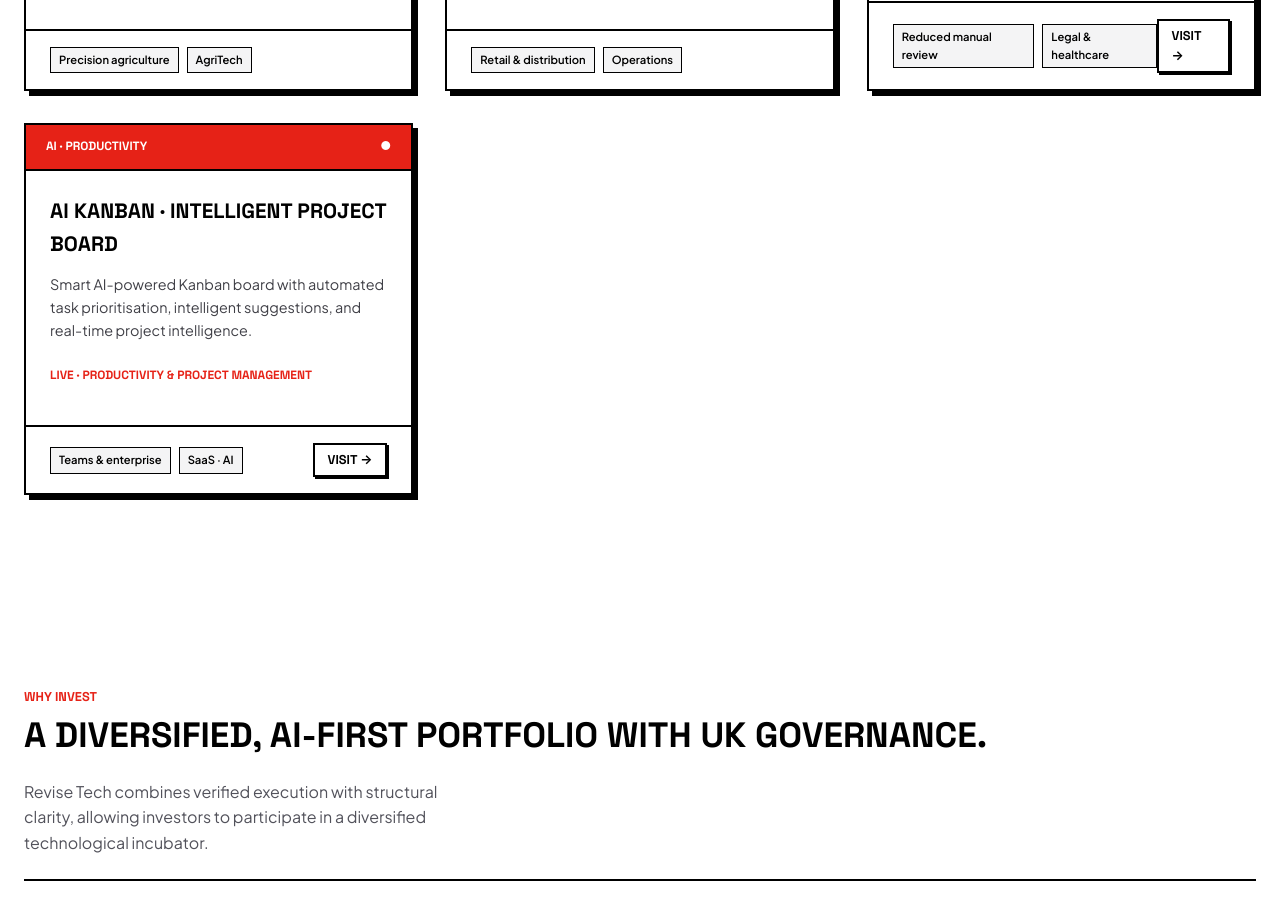
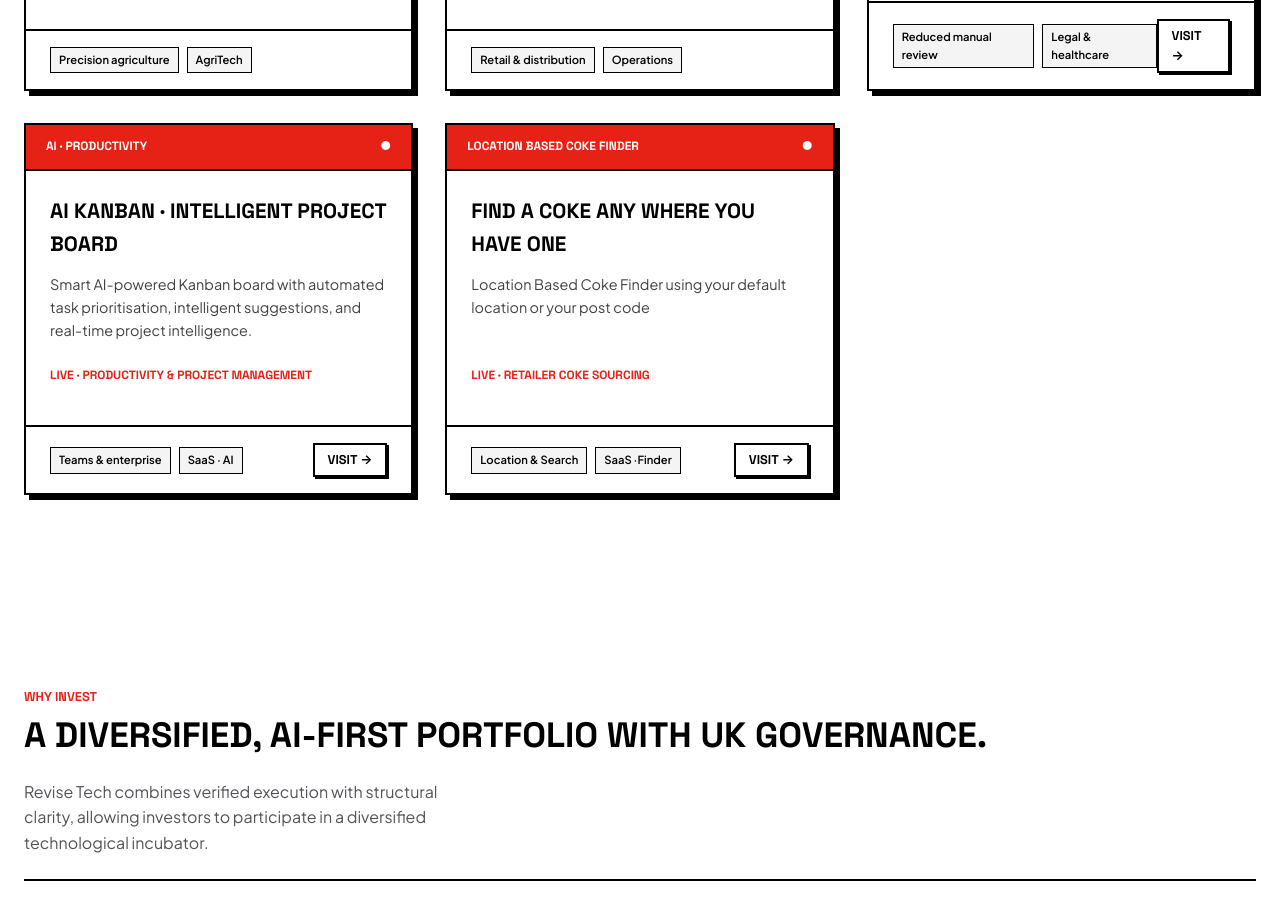
Before and after one commit to alexanderkwesi/revise-tech-ltd, a React (Vite) app in the folder frontend/: page / in a window 1280 px wide. Shown: the part 2400-3319 px from the top of the page. Built offline with nearby package versions, Linux system fonts and the light colour scheme; no server answers.

Commit message:
Add Location Based Coke Finder project details

```diff
--- a/frontend/src/App.jsx
+++ b/frontend/src/App.jsx
@@ -89,6 +89,15 @@
     status: "Live · Productivity & project management",
     tags: ["Teams & enterprise", "SaaS · AI"],
     link: "https://smart-kanban-ashen.vercel.app/"
+  },
+  {
+        "category": "Location Based Coke Finder",
+        "filterCategory": "saas",
+        "title": "Find A Coke Any Where You Have One",
+        "desc": "Location Based Coke Finder using your default location or your post code",
+        "status": "Live · Retailer Coke Sourcing",
+        "tags": ["Location & Search", "SaaS ·Finder"],
+        "link": "https://coke-finder.vercel.app/"
   }
 ];
 
```
